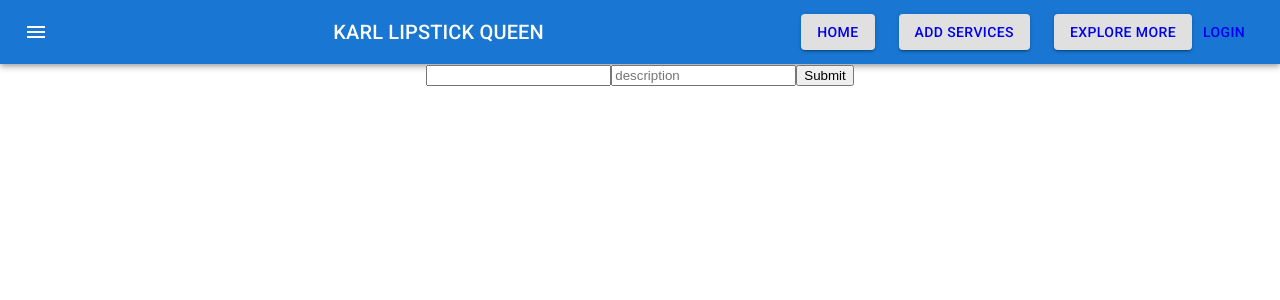
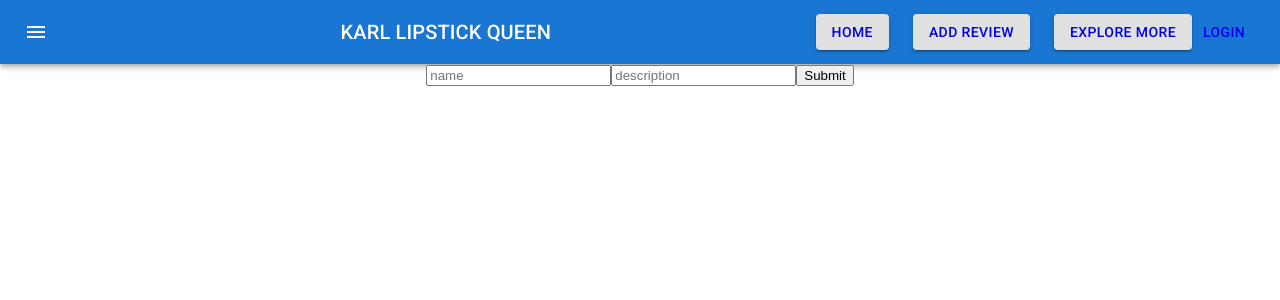
Before and after one commit to jannat456nur/React-Lipstick-client-site-Assingment-12, a React (Create React App) app: page /review in a window 1280 px wide. Shown: the top 300 px of the page. Built offline with nearby package versions, Linux system fonts and the light colour scheme; no server answers; what react-swipeable-views-utils would draw is missing.

Commit message:
add review

```diff
--- a/src/App.js
+++ b/src/App.js
@@ -50,9 +50,10 @@ function App() {
               {/* <Purchage></Purchage> */}
               <Explore></Explore>
             </PrivateRoute>
-            <PrivateRoute path="/addservices">
+            <PrivateRoute path="/addreview">
               <Header></Header>
-              <Addservices></Addservices>
+              {/* <Addservices></Addservices> */}
+              <Addreview></Addreview>
             </PrivateRoute>
             <Route path="*">
               <NotFound></NotFound>
--- a/src/pages/AddServices/AddServices.js
+++ b/src/pages/AddServices/AddServices.js
@@ -9,7 +9,7 @@ const Addservices = () => {
     const onSubmit = data => {
 
         console.log(data);
-        axios.post('https://agile-oasis-63624.herokuapp.com/services', data)
+        axios.post('http://localhost:5000/review', data)
             .then(res => {
                 if (res.data.insertedId) {
                     alert('added successfully')
--- a/src/pages/Addreview/Addreview.js
+++ b/src/pages/Addreview/Addreview.js
@@ -8,7 +8,7 @@ const Addreview = () => {
     const onSubmit = data => {
 
         console.log(data);
-        axios.post('https://agile-oasis-63624.herokuapp.com/services', data)
+        axios.post('https://agile-oasis-63624.herokuapp.com/review', data)
             .then(res => {
                 if (res.data.insertedId) {
                     alert('added successfully')
@@ -20,10 +20,8 @@ const Addreview = () => {
     return (
         <div>
             <form onSubmit={handleSubmit(onSubmit)}>
-                <input {...register("name", { required: true, maxLength: 20 })} />
+                <input {...register("name", { required: true, maxLength: 20 })} placeholder="name" />
                 <input {...register("description")} placeholder="description" />
-                {/* <input type="number" {...register("price")} placeholder="price" /> */}
-                {/* <input {...register("img")} placeholder="img" /> */}
                 <input type="submit" />
             </form>
         </div>
--- a/src/pages/Home/Header/Header.js
+++ b/src/pages/Home/Header/Header.js
@@ -64,7 +64,7 @@ const Header = () => {
                 </ListItem>
                 <Divider />
                 <ListItem button >
-                    <Link to="/addservices">Addservices</Link>
+                    <Link to="/addreview">AddReview</Link>
                 </ListItem>
                 <Divider />
                 {/* <ListItem button >
@@ -99,7 +99,7 @@ const Header = () => {
                         <Box className={navItemContaned}>
                             <Link className={navItem} to="/home" ><Button color="inherit" variant="contained" style={{ textDecoration: 'none' }}>HOME</Button></Link>
                             {/* <Link to="/appointment" ><Button color="inherit" sx={{ ml: 3 }} variant="contained" style={{ textDecoration: 'none' }}>Appointment</Button></Link> */}
-                            <HashLink className={navItem} to="/addservices" ><Button color="inherit" sx={{ ml: 3 }} variant="contained" style={{ textDecoration: 'none' }}>Add Services</Button></HashLink>
+                            <HashLink className={navItem} to="/addreview" ><Button color="inherit" sx={{ ml: 3 }} variant="contained" style={{ textDecoration: 'none' }}>Add Review</Button></HashLink>
                             <Link className={navItem} to="/explore" ><Button color="inherit" sx={{ ml: 3 }} variant="contained" style={{ textDecoration: 'none' }}>Explore More</Button></Link>
                         </Box>
                         {
--- a/src/pages/Review/Review.js
+++ b/src/pages/Review/Review.js
@@ -10,7 +10,7 @@ const Review = () => {
     const [services, setService] = useState([])
     useEffect(() => {
         //load data
-        fetch('./review.json')
+        fetch('https://agile-oasis-63624.herokuapp.com/review')
             .then(res => res.json())
             .then(data => setService(data))
     })
```
Also changed, not shown: src/pages/Rvw/Rvw.js (+0 -9 lines).
